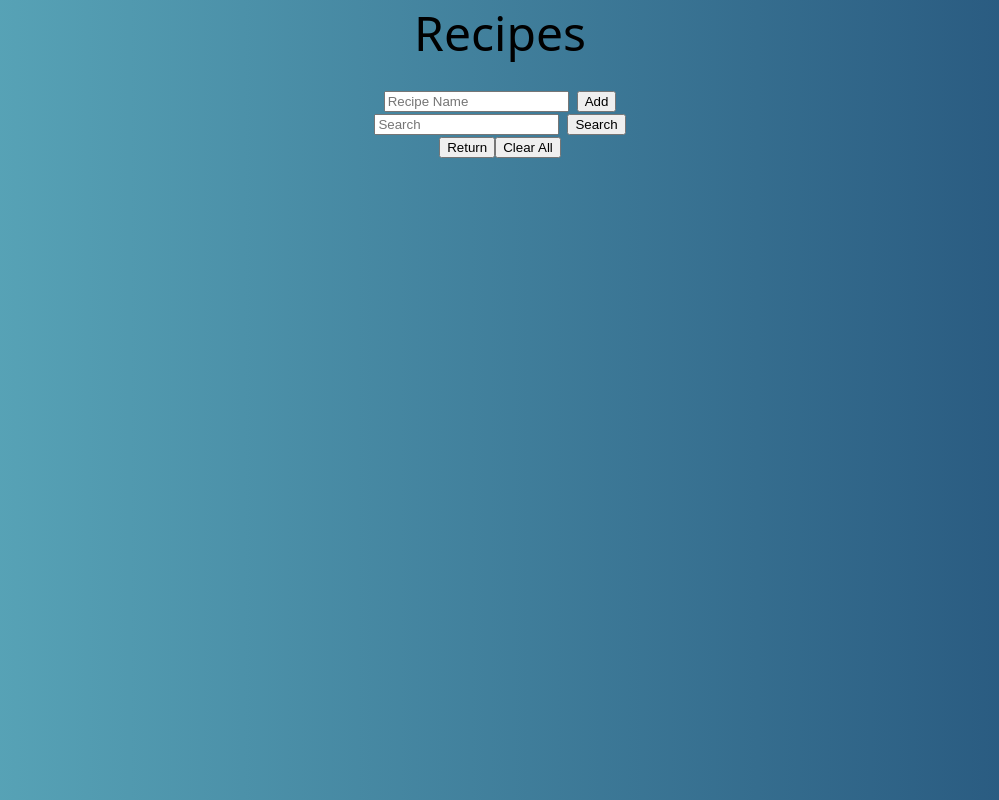
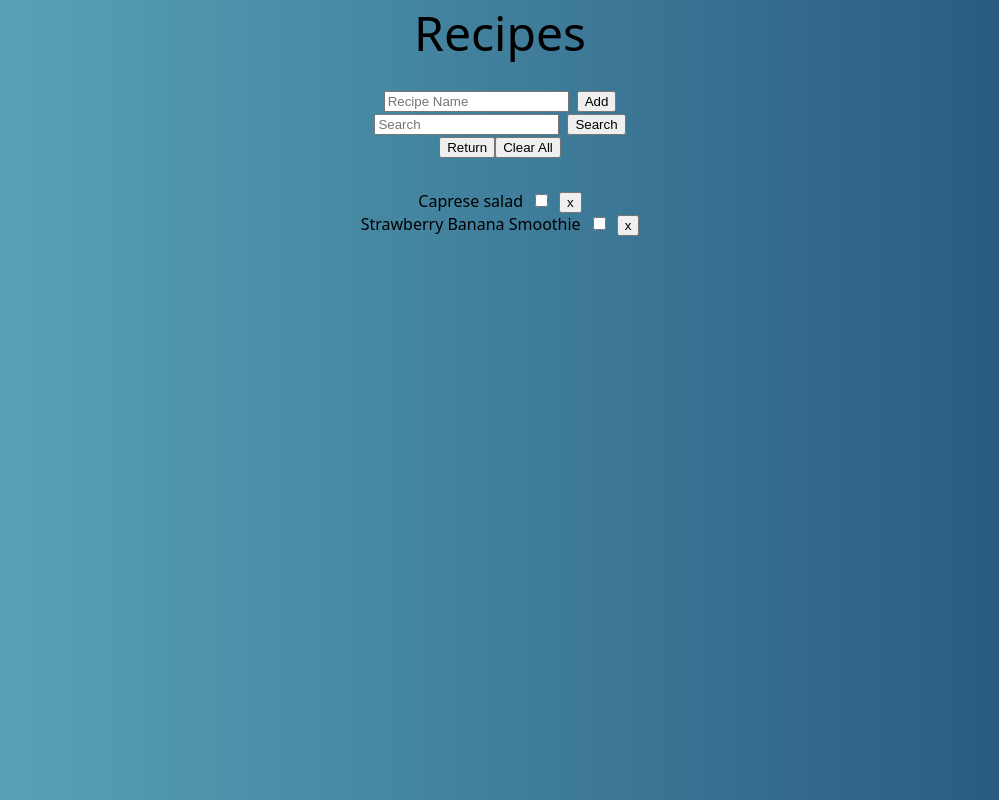
Before and after one commit to cw417/react-recipes, a React (Create React App) app: page / in a window 1280 px wide. Shown: the whole page, without its empty margins (140-1139 px from the left). Built offline with nearby package versions, Linux system fonts and the light colour scheme.

Commit message:
Add example recipe  objects to initial state

```diff
--- a/src/App.js
+++ b/src/App.js
@@ -5,7 +5,21 @@ import { v4 as uuidv4 } from 'uuid';
 
 function App() {
 
-  const [recipes, setRecipes] = useState([])
+  const [recipes, setRecipes] = useState([
+    {id: uuidv4(), name: "Caprese salad", ingredients: [
+      // ingredients stores objects with {id, name, amount} keys
+      {id: uuidv4(), name: "Tomatoes", amount: "2, sliced"},
+      {id: uuidv4(), name: "Mozzarella, fresh", amount: "4 slices"},
+      {id: uuidv4(), name: "Basil, fresh", amount: "8 leaves"},
+      {id: uuidv4(), name: "Olive oil", amount: "drizzle"},
+      {id: uuidv4(), name: "Salt/pepper", amount: "to taste"},
+      ], selected: false, editing: false},
+    {id: uuidv4(), name: "Strawberry Banana Smoothie", ingredients: [
+      {id: uuidv4(), name: "Bananas", amount: "2, peeled"},
+      {id: uuidv4(), name: "Strawberries", amount: "1/2 C"},
+      {id: uuidv4(), name: "Milk", amount: "6oz"},
+      ], selected: false, editing: false},
+  ])
   const [prevRecipes, setPrevRecipes] = useState([])
   const recipeNameRef = useRef()
   const searchRef = useRef()
```
